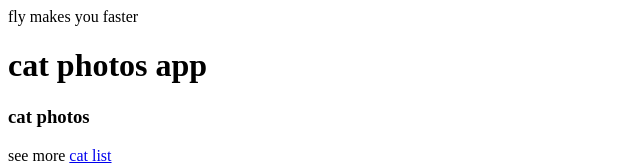
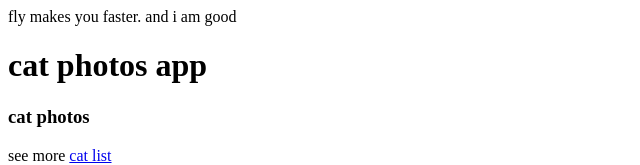
Before and after one commit to pujaakumarii/Kitu, a plain HTML site: page index.html in a window 1280 px wide. Shown: the top 165 px of the page, without its empty margins (0-640 px from the left). Drawn offline with Linux system fonts and the light colour scheme.

Commit message:
update 1

```diff
--- a/index.html
+++ b/index.html
@@ -7,7 +7,7 @@
 </head>
 <body>
     <div>
-        fly makes you faster
+        fly makes you faster. and i am good
     </div>
 </body>
 </html>
```
